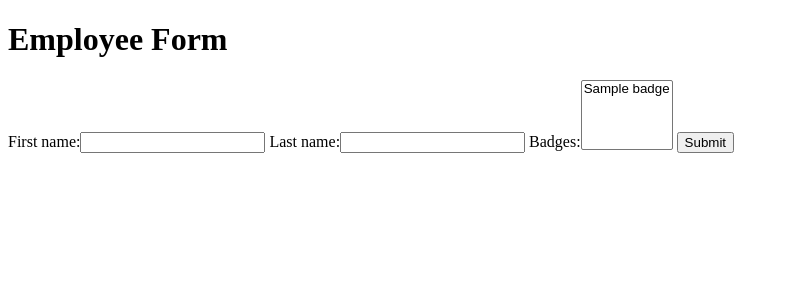
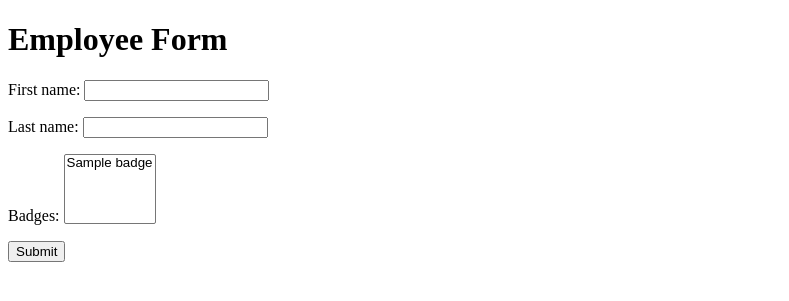
Before and after one commit to philratcliffe/django_badger, a Django app: page /badger/add_employee/ in a window 1280 px wide. Shown: the top 301 px of the page, without its empty margins (0-789 px from the left). Run offline with Django 3.2, Linux system fonts and the light colour scheme; tables that the repository leaves empty hold one stand-in row (values such as "Sample post").

Commit message:
Slight improvements to the Employee Form.

```diff
--- a/badger/templates/badger/employee_form.html
+++ b/badger/templates/badger/employee_form.html
@@ -8,8 +8,8 @@
   <h1> Employee Form</h1>
   <form method='post'}>
   {% csrf_token %}
-  {{form}}
-  <input type='submit'>
+  {{form.as_p}}
+  <input type='submit' value="Submit">
   </form>
 
 </head>
```
